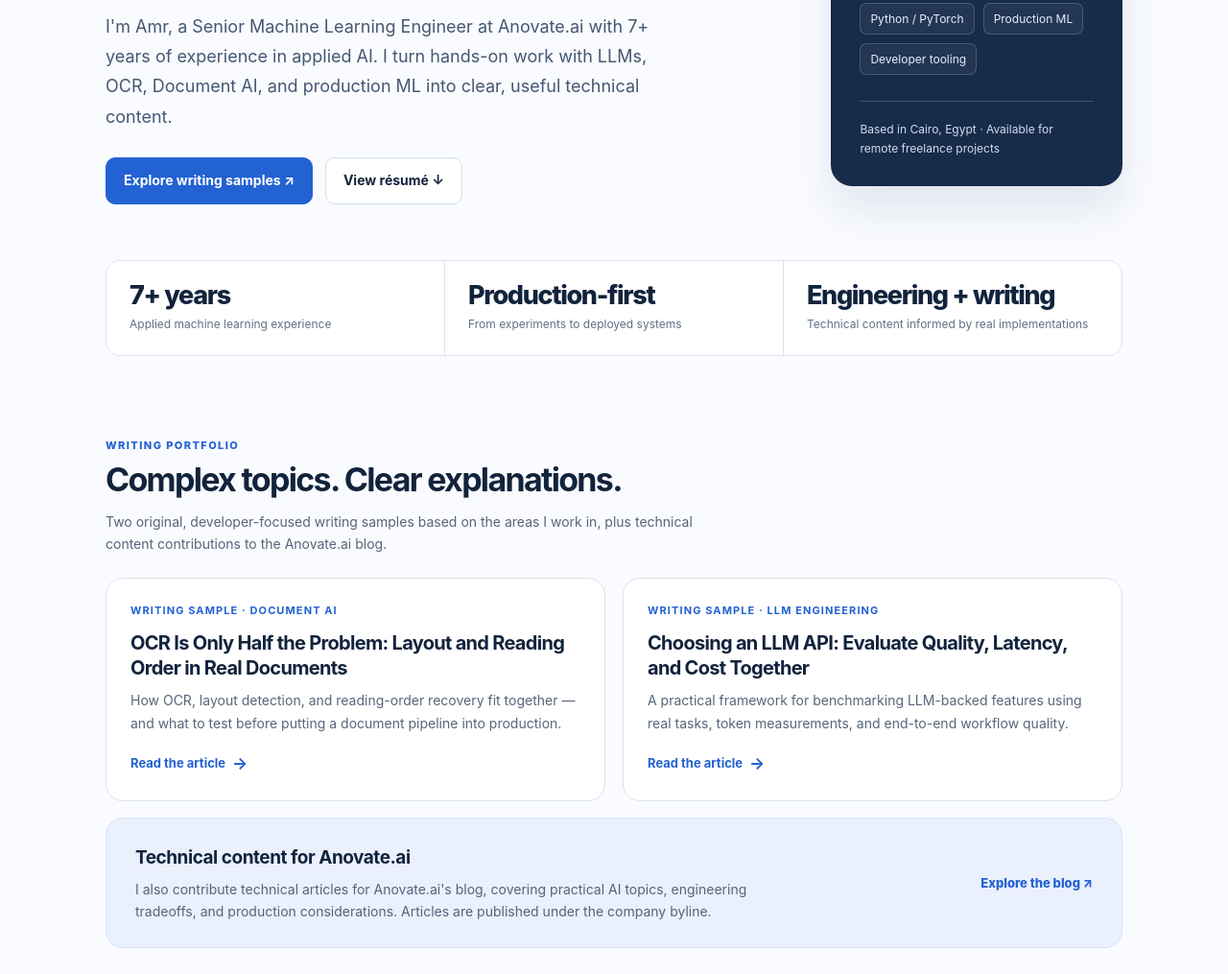
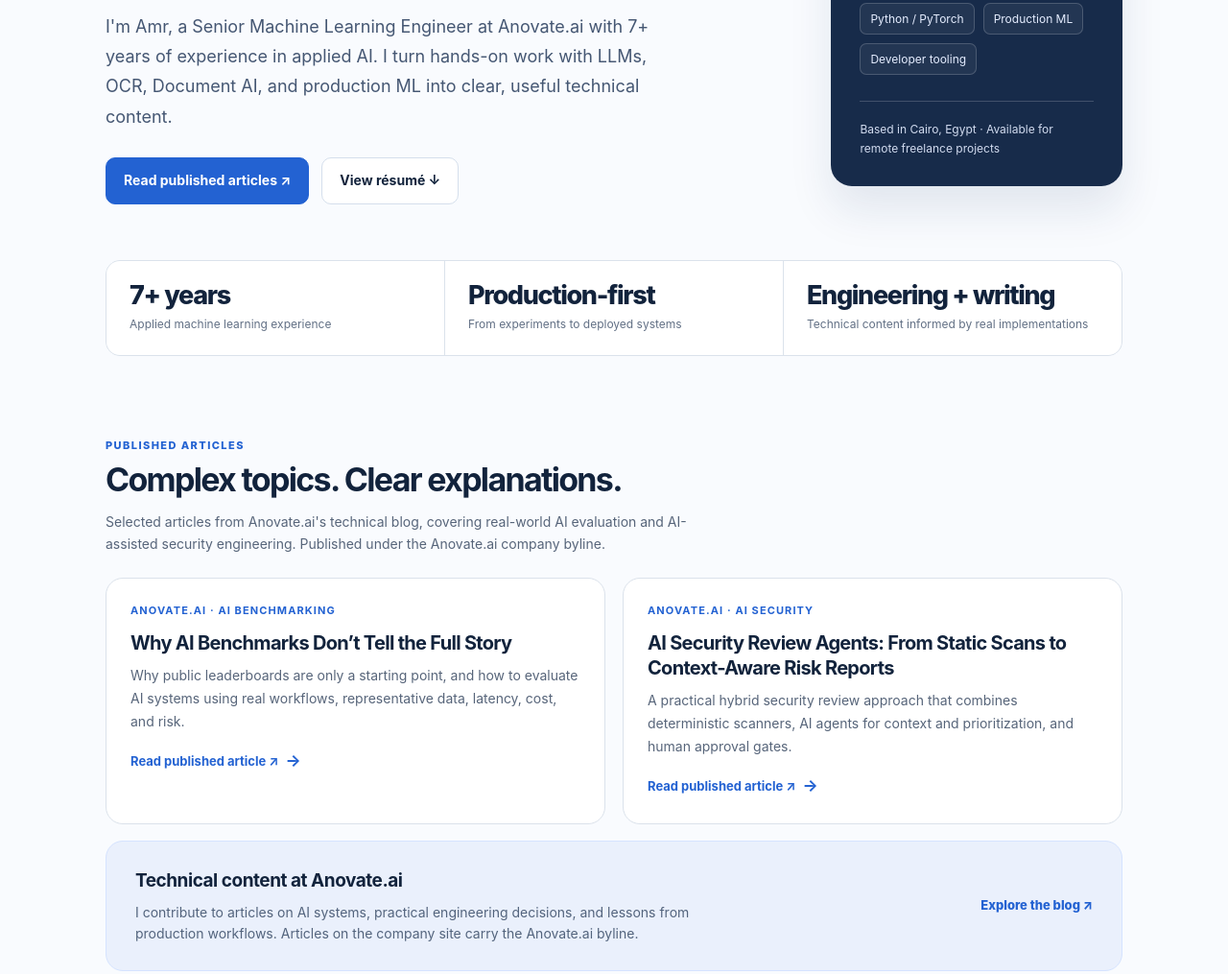
Before and after one commit to amr-galal/amr-galal.github.io, a plain HTML site: page index.html in a window 1280 px wide. Shown: the part 446-1461 px from the top of the page at 96% size. Drawn offline with Linux system fonts and the light colour scheme.

Commit message:
Use published Anovate.ai articles and original ML engineering CV

```diff
--- a/index.html
+++ b/index.html
@@ -1,12 +1,14 @@
-<!doctype html><html lang="en"><head><meta charset="utf-8"><meta name="viewport" content="width=device-width,initial-scale=1"><meta name="theme-color" content="#f9fbfe"><meta name="description" content="Amr Galal — senior ML engineer and AI/ML technical writer. Production experience with LLMs, OCR, Document AI, RAG, and model evaluation."><title>Amr Galal | AI/ML Technical Writer & Senior ML Engineer</title><link rel="stylesheet" href="style.css"></head><body>
+<!doctype html><html lang="en"><head><meta charset="utf-8"><meta name="viewport" content="width=device-width,initial-scale=1"><meta name="theme-color" content="#f9fbfe"><meta name="description" content="Amr Galal — senior ML engineer and AI/ML technical writer. Production experience with LLMs, OCR, Document AI, RAG, and model evaluation."><title>Amr Galal | Senior ML Engineer & Technical Writer</title><link rel="stylesheet" href="style.css"></head><body>
 <nav><a class="brand" href="#top">AMR<span>.</span>GALAL</a><div class="navlinks"><a href="#writing">Writing</a><a href="#projects">Projects</a><a href="#experience">Background</a><a class="pill" href="mailto:a.galal.arafa@gmail.com">Get in touch ↗</a></div></nav>
 <main id="top">
-<section class="hero"><div><div class="eyebrow">AI/ML technical writing + engineering</div><h1>I build AI systems.<br><em>I explain how they work.</em></h1><p class="lead">I'm Amr, a Senior Machine Learning Engineer at Anovate.ai with 7+ years of experience in applied AI. I turn hands-on work with LLMs, OCR, Document AI, and production ML into clear, useful technical content.</p><div class="actions"><a class="btn" href="#writing">Explore writing samples ↗</a><a class="btn secondary" href="Amr_Galal_Technical_Writer_Resume.pdf" target="_blank" rel="noopener">View résumé ↓</a></div></div><aside class="panel"><div class="mini">What I work with</div><h2>Engineer-led writing.<br>Practical by design.</h2><div class="skills-mini"><span>LLM APIs</span><span>RAG / Agents</span><span>OCR / Layout</span><span>Document AI</span><span>Model evaluation</span><span>Python / PyTorch</span><span>Production ML</span><span>Developer tooling</span></div><div class="bottom">Based in Cairo, Egypt · Available for remote freelance projects</div></aside></section>
+<section class="hero"><div><div class="eyebrow">AI/ML technical writing + engineering</div><h1>I build AI systems.<br><em>I explain how they work.</em></h1><p class="lead">I'm Amr, a Senior Machine Learning Engineer at Anovate.ai with 7+ years of experience in applied AI. I turn hands-on work with LLMs, OCR, Document AI, and production ML into clear, useful technical content.</p><div class="actions"><a class="btn" href="#writing">Read published articles ↗</a><a class="btn secondary" href="Amr_Galal_CV.pdf" target="_blank" rel="noopener">View résumé ↓</a></div></div><aside class="panel"><div class="mini">What I work with</div><h2>Engineer-led writing.<br>Practical by design.</h2><div class="skills-mini"><span>LLM APIs</span><span>RAG / Agents</span><span>OCR / Layout</span><span>Document AI</span><span>Model evaluation</span><span>Python / PyTorch</span><span>Production ML</span><span>Developer tooling</span></div><div class="bottom">Based in Cairo, Egypt · Available for remote freelance projects</div></aside></section>
 <div class="stats"><div class="stat"><strong>7+ years</strong><span>Applied machine learning experience</span></div><div class="stat"><strong>Production-first</strong><span>From experiments to deployed systems</span></div><div class="stat"><strong>Engineering + writing</strong><span>Technical content informed by real implementations</span></div></div>
-<section class="section" id="writing"><div class="section-header"><div><div class="kicker">Writing portfolio</div><h2>Complex topics. Clear explanations.</h2><p class="deck">Two original, developer-focused writing samples based on the areas I work in, plus technical content contributions to the Anovate.ai blog.</p></div></div>
-<div class="grid2"><article class="tile"><div class="tag">Writing sample · Document AI</div><h3>OCR Is Only Half the Problem: Layout and Reading Order in Real Documents</h3><p>How OCR, layout detection, and reading-order recovery fit together — and what to test before putting a document pipeline into production.</p><a class="read" href="writing/ocr-layout-reading-order.html">Read the article</a></article>
-<article class="tile"><div class="tag">Writing sample · LLM engineering</div><h3>Choosing an LLM API: Evaluate Quality, Latency, and Cost Together</h3><p>A practical framework for benchmarking LLM-backed features using real tasks, token measurements, and end-to-end workflow quality.</p><a class="read" href="writing/evaluating-llm-apis.html">Read the article</a></article></div>
-<div class="published"><div><h3>Technical content for Anovate.ai</h3><p>I also contribute technical articles for Anovate.ai's blog, covering practical AI topics, engineering tradeoffs, and production considerations. Articles are published under the company byline.</p></div><a href="https://anovate.ai/blog" target="_blank" rel="noopener noreferrer">Explore the blog ↗</a></div>
+<section class="section" id="writing"><div class="section-header"><div><div class="kicker">Published articles</div><h2>Complex topics. Clear explanations.</h2><p class="deck">Selected articles from Anovate.ai's technical blog, covering real-world AI evaluation and AI-assisted security engineering. Published under the Anovate.ai company byline.</p></div></div>
+<div class="grid2">
+<article class="tile"><div class="tag">Anovate.ai · AI benchmarking</div><h3>Why AI Benchmarks Don’t Tell the Full Story</h3><p>Why public leaderboards are only a starting point, and how to evaluate AI systems using real workflows, representative data, latency, cost, and risk.</p><a class="read" href="https://anovate.ai/blog/why-ai-benchmarks-dont-tell-the-full-story" target="_blank" rel="noopener noreferrer">Read published article ↗</a></article>
+<article class="tile"><div class="tag">Anovate.ai · AI security</div><h3>AI Security Review Agents: From Static Scans to Context-Aware Risk Reports</h3><p>A practical hybrid security review approach that combines deterministic scanners, AI agents for context and prioritization, and human approval gates.</p><a class="read" href="https://anovate.ai/blog/ai-security-review-agents" target="_blank" rel="noopener noreferrer">Read published article ↗</a></article>
+</div>
+<div class="published"><div><h3>Technical content at Anovate.ai</h3><p>I contribute to articles on AI systems, practical engineering decisions, and lessons from production workflows. Articles on the company site carry the Anovate.ai byline.</p></div><a href="https://anovate.ai/blog" target="_blank" rel="noopener noreferrer">Explore the blog ↗</a></div>
 </section>
 <section class="section" id="projects"><div class="section-header"><div><div class="kicker">Engineering work</div><h2>The experience behind the writing.</h2><p class="deck">Selected areas of my work. I focus on what breaks in real systems, how to evaluate alternatives, and how to make engineering decisions reproducible.</p></div></div><div class="grid2">
 <article class="tile project"><div class="num">01 / Document intelligence</div><h3>OCR, layout, and document understanding</h3><p>Built and maintained pipelines combining OCR, layout analysis, summarization, and retrieval-based question answering. Worked with multilingual documents and structured extraction challenges.</p></article>
```
